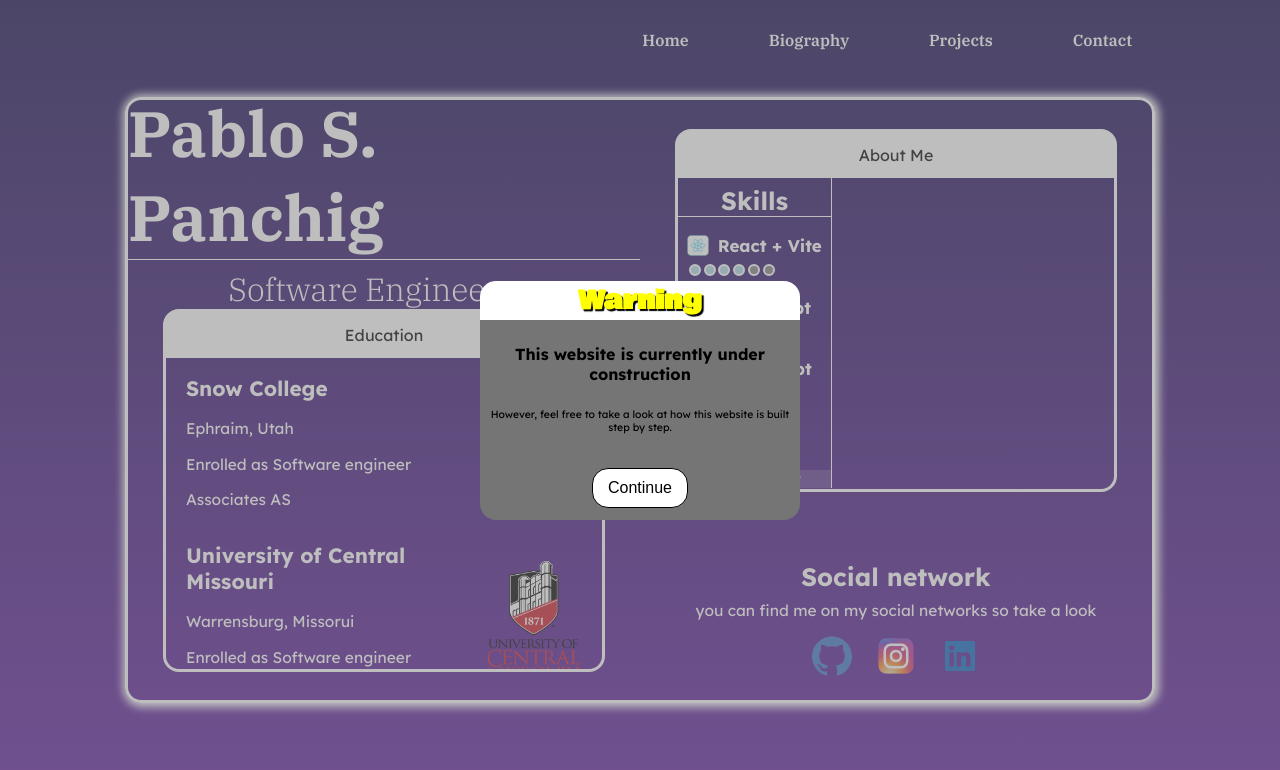
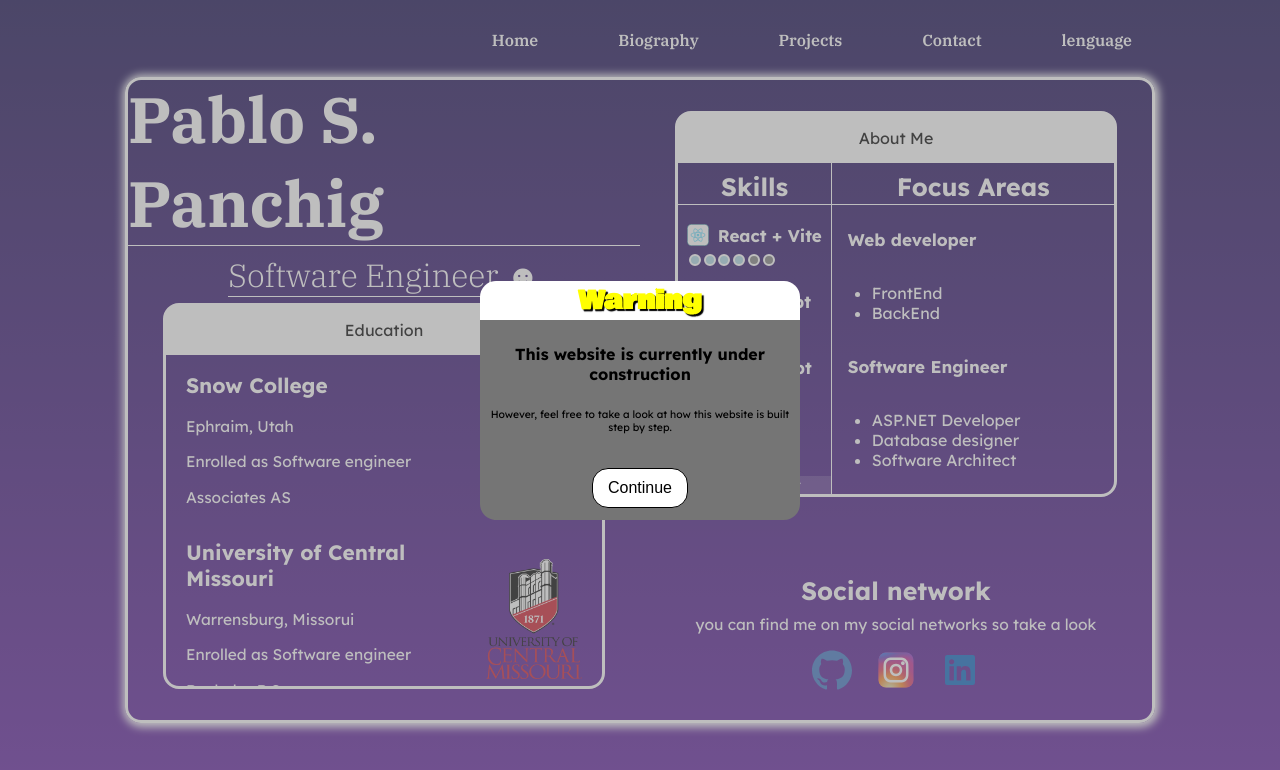
Before and after one commit to Pspanchig/personalwebsite, a React (Vite) app: page / in a window 1280 px wide. Shown: the top 770 px of the page. Built offline with nearby package versions, Linux system fonts and the light colour scheme; a web font is replaced by a local one.

Commit message:
lenguage added

```diff
--- a/src/Components/Shared/Navbar.tsx
+++ b/src/Components/Shared/Navbar.tsx
@@ -1,7 +1,15 @@
-import React from 'react'
+import React, { useState } from 'react'
 import './css/Navbar.css'
+import spanish from './imgs/spanish-flag.svg'
+import english from './imgs/uk-flag.svg'
 
 const Navbar: React.FC = () => {
+
+  const [bool, setBool] = useState(false);
+  // const language: string | null = localStorage.setItem('language');
+  function changeLenguage(): void{
+  }
+
   return (
     <nav className='Navbar'>
         <ul className='NavbarContainer'>
@@ -9,6 +17,18 @@ const Navbar: React.FC = () => {
             <li className='NavbarItem'>Biography</li>
             <li className='NavbarItem'>Projects</li>
             <li className='NavbarItem'>Contact</li>
+            <li className="NavbarItem" id="LengId">lenguage
+              <span className="NavbarDropdown">
+                <div className="lenguage">
+                  <p>spanish</p>
+                  <img src={spanish} alt="Spanish flag" />
+                </div>
+                <div className="lenguage">
+                  <p>english</p>
+                  <img src={english} alt="English flag" />
+                </div>
+              </span>
+            </li>
         </ul>
     </nav>
   )
--- a/src/Components/Shared/css/General-Main.css
+++ b/src/Components/Shared/css/General-Main.css
@@ -1,9 +1,9 @@
 
 section{
 
-    min-height: 75%;
-    height: 75%;
-    max-height: 75%;
+    min-height: 80%;
+    height: 80%;
+    max-height: 80%;
     min-width: 80%;
     width: 80%;
     max-width: 80%;
--- a/src/Components/Shared/css/Navbar.css
+++ b/src/Components/Shared/css/Navbar.css
@@ -21,6 +21,7 @@
     display: flex;
     justify-content: end;
     list-style-type: none;
+    position: relative;
 }
 .NavbarItem{
     cursor: pointer;
@@ -28,7 +29,57 @@
     margin-inline: 5vh;
     font-size: clamp(2vh,2vh,2vh);
 }
+.NavbarContainer span{
+    border-radius: 1em;
+    top: 3vh;
+    right: -11vh;
+    display: flex;
+    flex-direction: column;
+    align-items: center;
+    justify-content: space-evenly;
+    position: absolute;
+    background-color: white;
+    color: black;
+    min-height: 10vh;
+    height: 10vh;
+    max-height: 10vh;
+    min-width: 15vh;
+    width: 15vh;
+    max-width: 15vh;
+    opacity: 1;
+    font-family: "Lexend Deca", sans-serif;
+    font-optical-sizing: auto;
+    font-style: normal;
+    opacity: 0;
+    transition: 0.2s;
+}
+.NavbarDropdown {
+    transform: translateX(-20%);
+    transition: opacity 0.5s ease, transform 0.5s ease;
+    opacity: 0;
+    transition: opacity 1s;
+    display: none;
+  }
 
+  #LengId:hover .NavbarDropdown {
+    opacity: 1;
+    transform: translateX(0);
+  }
+  .lenguage {
+    display: flex;
+    align-items: center;
+    gap: 8px; /* Space between text and image */
+    cursor: pointer;
+}
+
+.lenguage p{
+    margin: 0.5vh;
+}
+.lenguage img{
+    min-width: 3vh;
+    width: 3vh;
+    max-width: 3vh;
+}
 @media(max-width: 680px){
     .NavbarItem{
         /* width: 25%; */
--- a/src/Components/home/AboutMe.tsx
+++ b/src/Components/home/AboutMe.tsx
@@ -181,7 +181,22 @@ const AboutMe: React.FC = () => {
           </div>
         </div>
         <div className='AboutMeFocusAreas'>
-
+          <h2>
+            Focus Areas
+          </h2>
+          <div className='TextFocusAreas'>
+            <h3>Web developer</h3>
+            <ul>
+              <li>FrontEnd</li>
+              <li>BackEnd</li>
+            </ul>
+            <h3>Software Engineer</h3>
+            <ul>
+              <li>ASP.NET Developer</li>
+              <li>Database designer</li>
+              <li>Software Architect</li>
+            </ul>
+          </div>
         </div>
       </div>
     </article>
--- a/src/Components/home/css/AboutMe.css
+++ b/src/Components/home/css/AboutMe.css
@@ -30,15 +30,30 @@
     height: 87%;
     max-height: 87%;
     border-radius: 1em;
+    display: flex;
 }
 .AboutMeFocusAreas{
+    /* background-color: red; */
     min-height: 100%;
     height: 100%;
     max-height: 100%;
-    min-width: 70%;
-    width: 70%;
-    max-width: 70%;
-    color: rgb(12, 12, 155);
+    min-width: 65%;
+    width: 65%;
+    max-width: 65%;
+    display: flex;
+    align-items: center;
+    flex-direction: column;
+}
+.TextFocusAreas{
+    display: flex;
+    flex-direction: column;
+    min-width: 100%;
+    width: 100%;
+    max-width: 100%;
+    overflow-y: auto;
+}
+.TextFocusAreas h3{
+    margin-left: 2vh;
 }
 .AboutMeSkills{
     border-right: 1px solid white;
@@ -51,6 +66,7 @@
     max-width: 35%;
     display: flex;
     flex-direction: column;
+    justify-content: center;
     align-items: center;
 }
 .SkillPoint{
@@ -118,7 +134,7 @@
     scrollbar-width: none;
 
 }
-.AboutMeSkills h2{
+.AboutMeSkills h2 ,.AboutMeFocusAreas h2{
     margin:0.3em;
     min-width: 100%;
     width: 100%;
@@ -170,7 +186,13 @@
   .SkillName h3, .ScrollDownSkills {
     font-size: 8px; /* Reduce font size */
   }
-  .AboutMeSkills h2{
+  .AboutMeFocusAreas h3{
+    font-size: 10px;
+  }
+  .TextFocusAreas li{
+    font-size: 8px;
+  }
+  .AboutMeSkills h2 ,.AboutMeFocusAreas h2{
     font-size: 15px;
   }
 }
--- a/src/Components/home/css/SocialN.css
+++ b/src/Components/home/css/SocialN.css
@@ -18,6 +18,12 @@
 .SNImgContainer img{
     margin-inline: 1.5vh;
 }
+.SocialNetwork img:hover{
+  border-radius: 1em;
+  box-shadow: 0em 0em 0.5em 0.1em white,
+  inset 0.3em 0.3em 0.9em 0.1em white;
+  transition: 0.3s;
+}
 
 @media screen and (max-width: 1280px) and (max-height: 720px) {
   .SocialNetwork h2{
--- a/src/Pages/MainPage.tsx
+++ b/src/Pages/MainPage.tsx
@@ -2,6 +2,7 @@ import React, { useState } from 'react'
 import UserPresentation from '../Components/home/UserPresentation'
 import Warning from '../Components/home/Warning'
 import Navbar from '../Components/Shared/Navbar'
+import SelectLenguage from '../Components/home/SelectLenguage'
 import './css/General.css'
 
 const MainPage: React.FC = () => {
```
Also changed, not shown: src/Components/home/SelectLenguage.tsx (added, +12 -0 lines), src/Components/home/lenguage.tsx (added, +11 -0 lines), src/Components/Shared/imgs/spanish-flag.svg (added), src/Components/Shared/imgs/uk-flag.svg (added), src/Components/home/css/lenguage.css (added).
